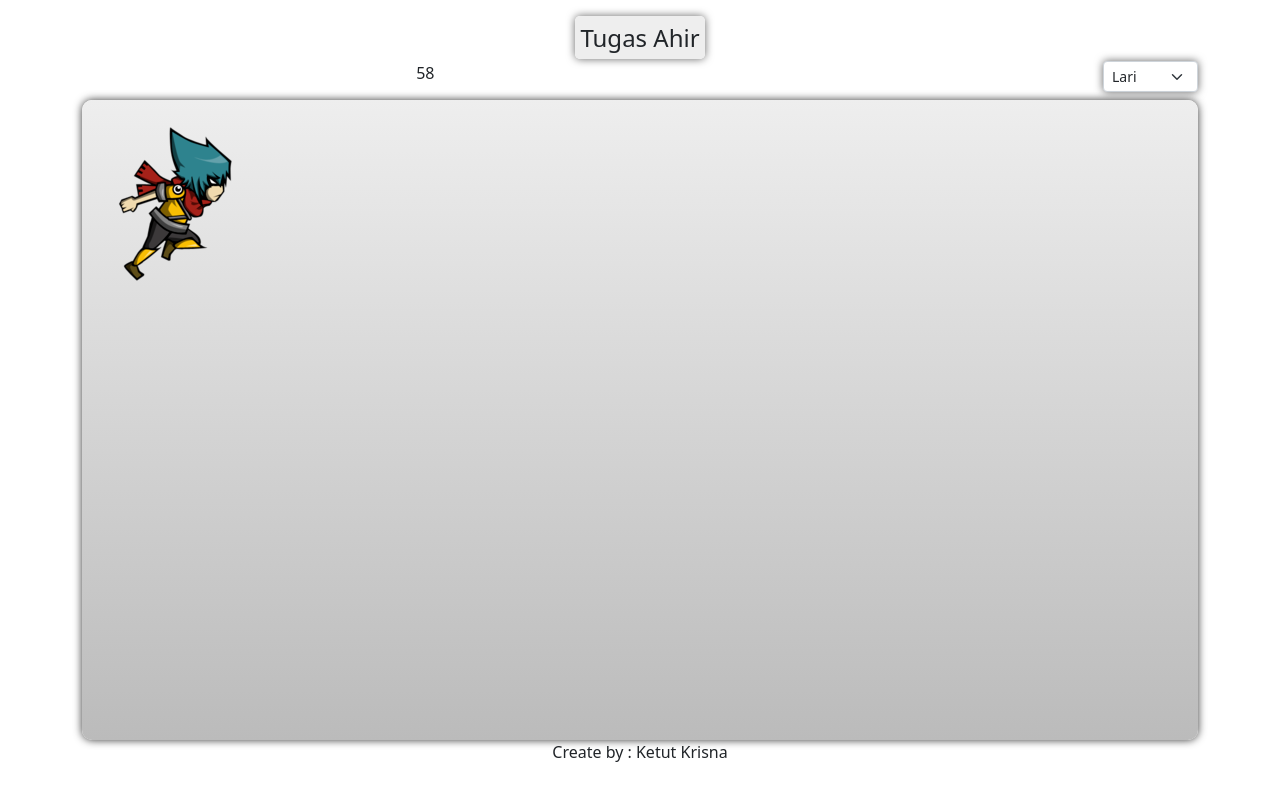
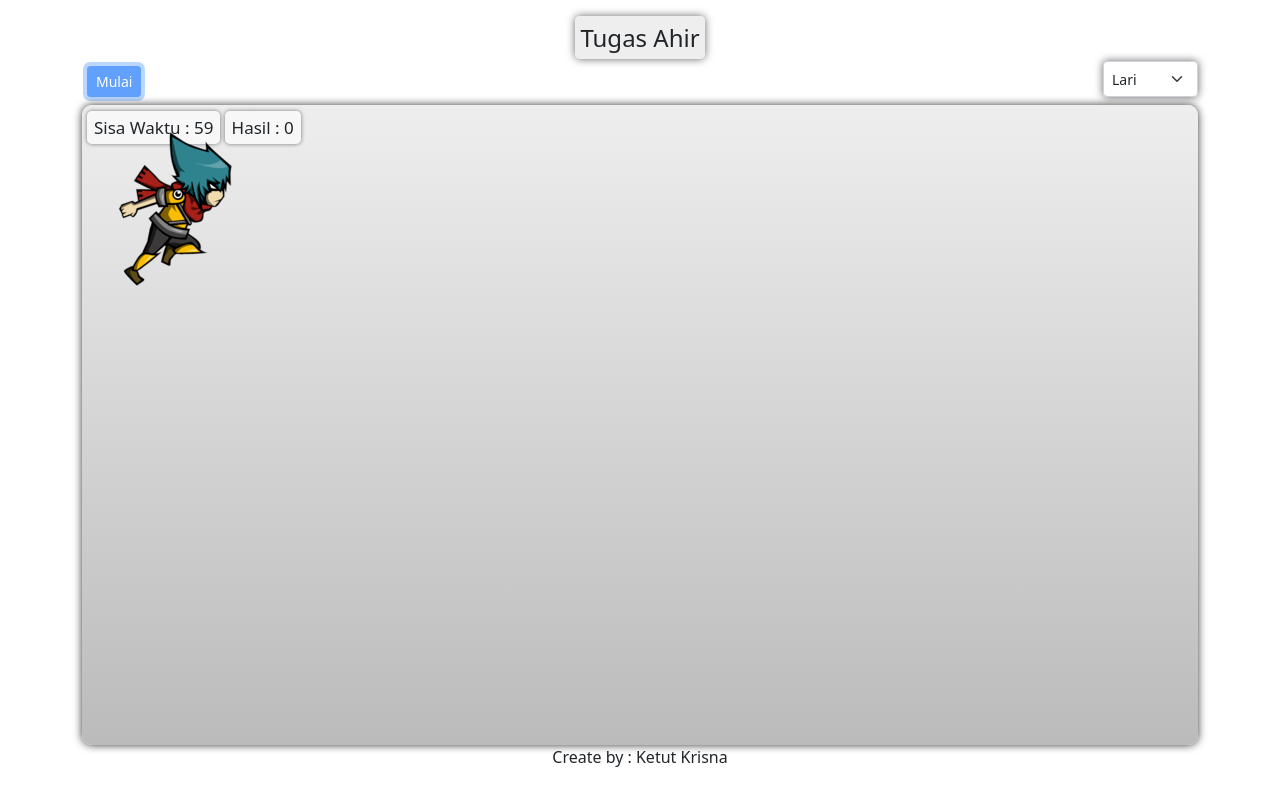
Before and after one commit to ketutkrisna/tugas-ahir-prakerja, a plain HTML site: page index.html in a window 1280 px wide. Both pictures are taken after a click on the button "Mulai". Drawn offline with nearby package versions, Linux system fonts and the light colour scheme.

Commit message:
memperbaiki tampilan hitung waktu dan hasil klik

```diff
--- a/index.html
+++ b/index.html
@@ -73,6 +73,21 @@
       .mulai {
         box-shadow:0 0 9px rgba(0,0,0,.6);
       }
+      .pembungkustimeklik {
+        position:absolute;
+        top:10px;
+        left:5px;
+      }
+      .hitungWaktu, .jumlahKlik {
+        padding:5px 7px 5px 7px;
+        background-color:rgba(255,255,255,.6);
+        box-shadow:0 0 4px rgba(0,0,0,.5);
+        border-radius:5px;
+        font-size: 17px;
+      }
+      .start {
+        box-shadow:0 0 9px rgba(0,0,0,.6);
+      }
 
       @keyframes runright {
         0%{
@@ -95,21 +110,24 @@
   <body>
 
     <div class="container text-center mt-4 mb-2">
-      <h4 class="test">Tugas Ahir</h4>
+      <h4>Tugas Ahir</h4>
     </div>
     <div class="container">
     <div class="d-flex justify-content-between" style="text-align: center;">
       <div>
-        <button class="btn-sm btn btn-primary mulai mb-2">Mulai</button>
+        <button class="btn-sm btn btn-primary start mulai mb-2">Mulai</button>
       </div>
-      <div><span class="waktuHabis"></span><span class="hitungWaktu"></span></div>
-      <span class="jumlahKlik"></span>
+
       <select class="form-select form-select-sm mb-2 pilihTipe text-right" aria-label=".form-select-sm example">
         <option value="gerakLari">Lari</option>
         <option value="gerakLoncat">Loncat</option>
       </select>
     </div>
     <div class="kotakpembatas">
+      <div class="pembungkustimeklik">
+        <span class="hitungWaktu"></span>
+        <span class="jumlahKlik"></span>
+      </div>
       <div class="sasuke" data-aos="zoom-in-down" data-aos-duration="3000"></div>
       <div class="targetcari"></div>
     </div>
@@ -127,25 +145,31 @@
     </script>
     <script>
       $(function(){
+
         var jumlahKlik = 0;
         $('.targetcari').hide();
+        $('.hitungWaktu').hide();
+        $('.jumlahKlik').hide();
         $('.mulai').on('click',function(){
-
-              jumlahKlik=0;
-          $('.targetcari').show();
-          $('.mulai').hide();
-          $('.jumlahKlik').text('');
-          var waktu=60;
-          setInterval(function(){
+          waktu = 61;
+          jumlahKlik = 0;
+          $('.hitungWaktu').fadeIn();
+          $('.jumlahKlik').fadeIn();
+          $('.hitungWaktu').text('Sisa Waktu : 60');
+          $('.jumlahKlik').text('Hasil : 0');
+          var setWaktu = setInterval(function(){
             waktu--;
             if(waktu >= 0){
-              $('.waktuHabis').hide();
+              $('.start').removeClass('mulai');
+              $('.start').addClass('disabled');
               $('.targetcari').show();
-              $('.hitungWaktu').text(waktu);
+              $('.hitungWaktu').text('Sisa Waktu : '+waktu);
             }else{
-              $('.mulai').show();
-              $('.hitungWaktu').text('');
-              $('.waktuHabis').text('Waktu habis');
+              clearInterval(setWaktu);
+              $('.start').text('Ulangi');
+              $('.start').addClass('mulai');
+              $('.start').removeClass('disabled');
+              $('.hitungWaktu').text('Sisa Waktu : Habis!');
               $('.targetcari').hide();
             }
           },1000);
@@ -174,7 +198,7 @@
 
         $('.targetcari').on('click',function(e){
           jumlahKlik++;
-          $('.jumlahKlik').text('Hasil '+jumlahKlik);
+          $('.jumlahKlik').text('Hasil : '+jumlahKlik);
           $('.targetcari').css('opacity','1');
           $('.targetcari').css('transition','.4s');
           setTimeout(function() {
@@ -194,10 +218,6 @@
           }, 600);
 
         });
-        // $('.targetcari').on('click',function(){
-        //   jumlahKlik++;
-        //   $('.jumlahKlik').text(jumlahKlik);
-        // })
 
 
 
```
